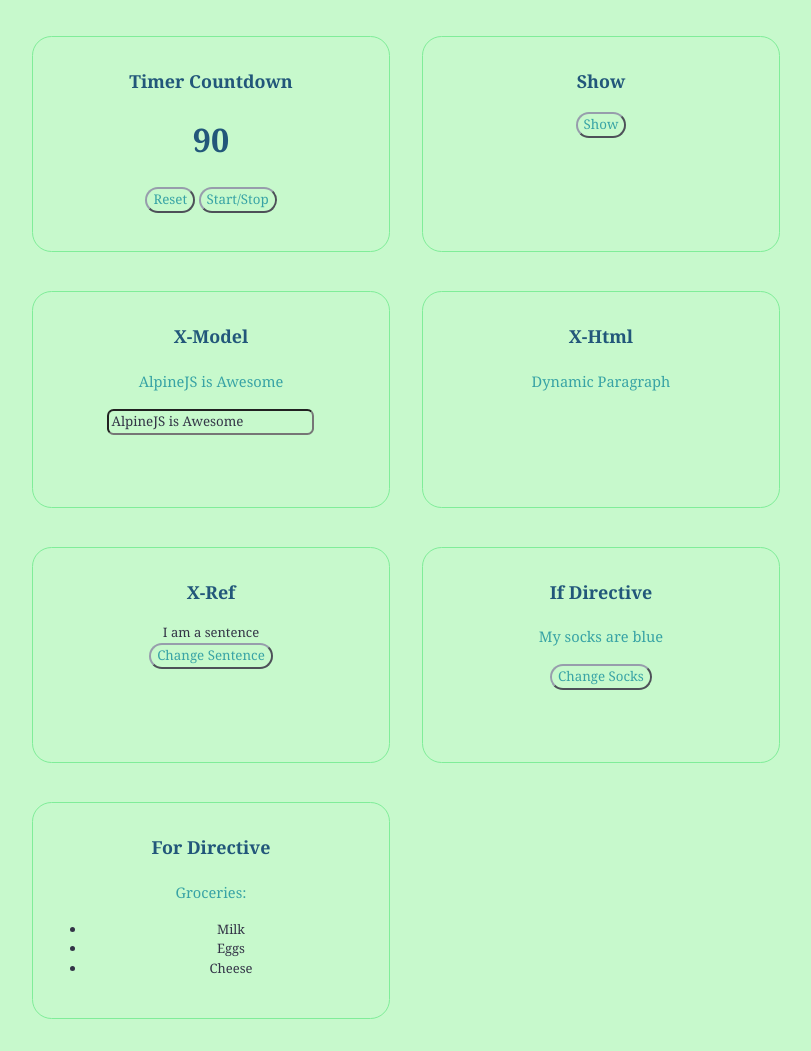
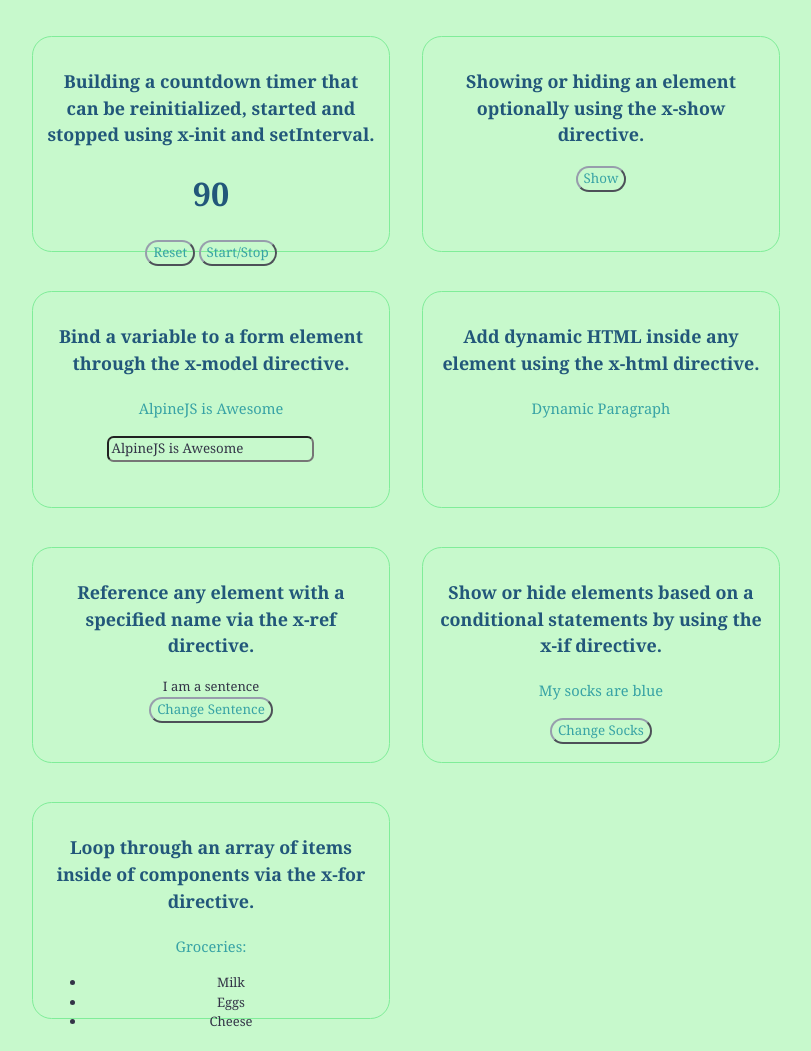
Before and after one commit to Lesego864/alpinejs-tutorial, a plain HTML site: page index.html in a window 1280 px wide. Shown: the part 587-1638 px from the top of the page, without its empty margins (234-1045 px from the left). Drawn offline with nearby package versions, Linux system fonts and the light colour scheme.

Commit message:
continued with renaming titles

```diff
--- a/index.html
+++ b/index.html
@@ -21,7 +21,7 @@
         <div class="row">
             <div class="col-6">
                 <div class="Button">
-                    <h3>Creating components using x-data, x-text and x-on:click directives</h3>
+                    <h3>Creating components using x-data, x-text and x-on:click directives.</h3>
                     <p> A bit of theory: <br>x-data directive defines a chunk of HTML as an Alpine component and provides the reactive data for that component to reference. x-text sets the text content of an element to the result of a given expression. x-on:click
                         directive executes some javascript when a specific element is clicked. See the example below: </p>
                     <div x-data="{ title: 'Hello Alpine' }">
@@ -33,7 +33,7 @@
 
             <div class="col-6">
                 <div class="Counter">
-                    <h3>Building a counter component to demonstrate the basics of state and event listening</h3>
+                    <h3>Building a counter component to demonstrate the basics of state and event listening.</h3>
                     <p>We can create a counter component by declaring a count variable and set the initial value to 0 for our counter. We then add buttons to increment and decrease our counter, You may also want to add a button that will decrease the counter,
                         as shown in the example:</p>
                     <div x-data="{ count: 1 }">
@@ -47,7 +47,7 @@
         <div class="row">
             <div class="col-6">
                 <div class="Timer">
-                    <h3>Timer Countdown</h3>
+                    <h3>Building a countdown timer that can be reinitialized, started and stopped using x-init and setInterval.</h3>
                     <div x-data="{ countdown: 90, timeCounter: false }" x-init="setInterval(function(){
                         if (countdown > 0 && timeCounter) {countdown--;}}, 1000);">
                         <h1 x-text="countdown"></h1>
@@ -59,7 +59,7 @@
 
             <div class="col-6">
                 <div class="ShowBtn">
-                    <h3>Show</h3>
+                    <h3>Showing or hiding an element optionally using the x-show directive.</h3>
                     <div x-data="{ show: false }">
                         <button @click="show=!show">Show</button>
                         <div x-show.transition="show">Hello</div>
@@ -72,7 +72,7 @@
         <div class="row">
             <div class="col-6">
                 <div class="Model">
-                    <h3>X-Model</h3>
+                    <h3>Bind a variable to a form element through the x-model directive.</h3>
                     <div x-data="{ title: 'AlpineJS is Awesome' }">
                         <p x-text="title"></p>
                         <input type="text" x-model="title">
@@ -82,7 +82,7 @@
 
             <div class="col-6">
                 <div class="Html">
-                    <h3>X-Html</h3>
+                    <h3> Add dynamic HTML inside any element using the x-html directive.</h3>
                     <div x-data="{ code: '<p>Dynamic Paragraph</p>' }">
                         <div x-html="code"></div>
                     </div>
@@ -93,7 +93,7 @@
         <div class="row">
             <div class="col-6">
                 <div class="Ref">
-                    <h3>X-Ref</h3>
+                    <h3>Reference any element with a specified name via the x-ref directive.</h3>
                     <div x-data="{ code: '<p>Dynamic Paragraph</p>' }">
                         <div x-ref="sentence">I am a sentence</div>
                         <button @click="$refs.sentence.innerText = 'I just changed'">Change Sentence</button>
@@ -103,7 +103,7 @@
 
             <div class="col-6">
                 <div class="If">
-                    <h3>If Directive</h3>
+                    <h3>Show or hide elements based on a conditional statements by using the x-if directive.</h3>
                     <div x-data="{ socks: 'blue' }">
                         <template x-if="socks=='blue'">
                         <p>My socks are blue</p>
@@ -119,7 +119,7 @@
         <div class="row">
             <div class="col-6">
                 <div class="For">
-                    <h3>For Directive</h3>
+                    <h3>Loop through an array of items inside of components via the x-for directive.</h3>
                     <div x-data="{ groceries: ['Milk', 'Eggs', 'Cheese'] }">
                         <p>Groceries:</p>
                         <ul>
```
